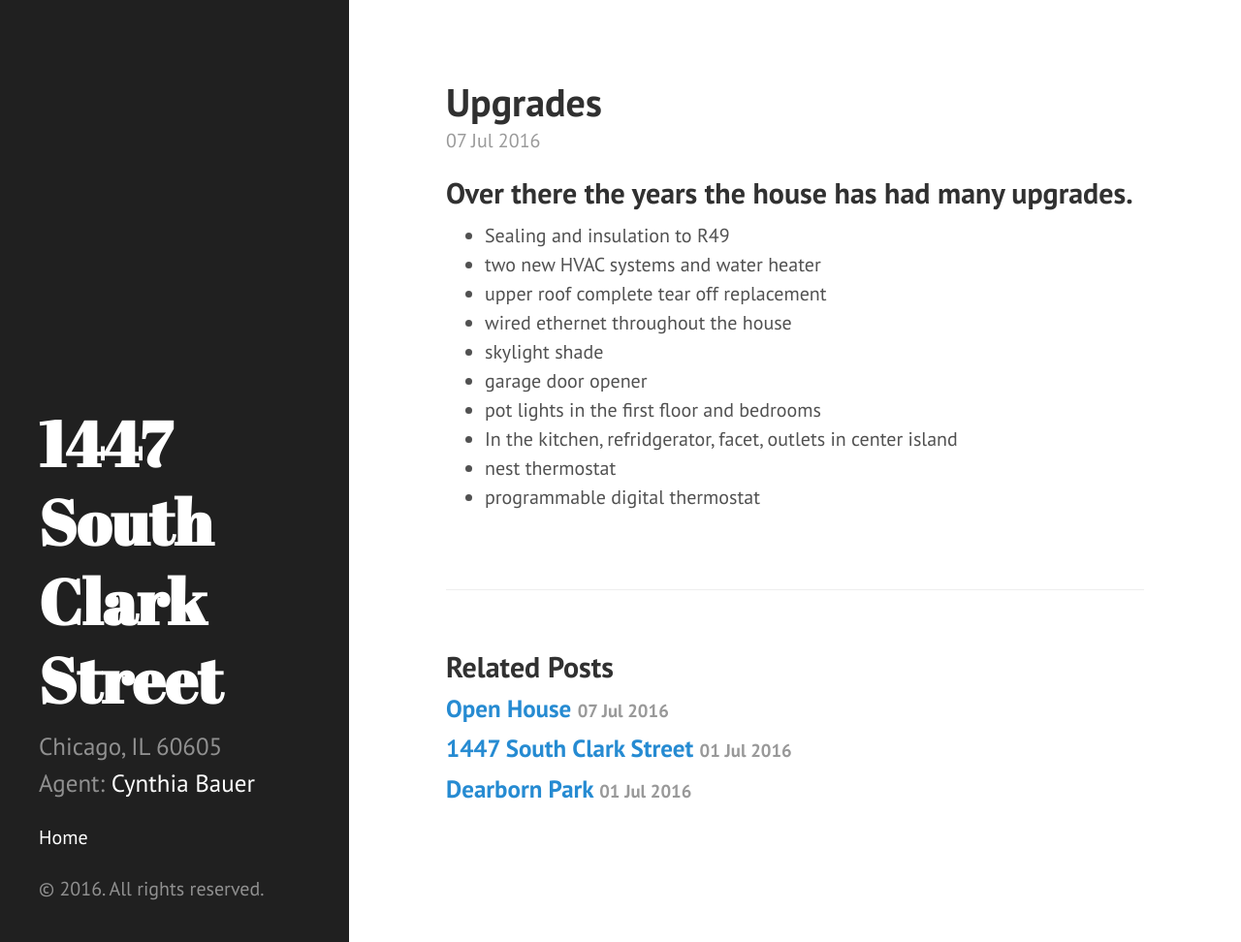
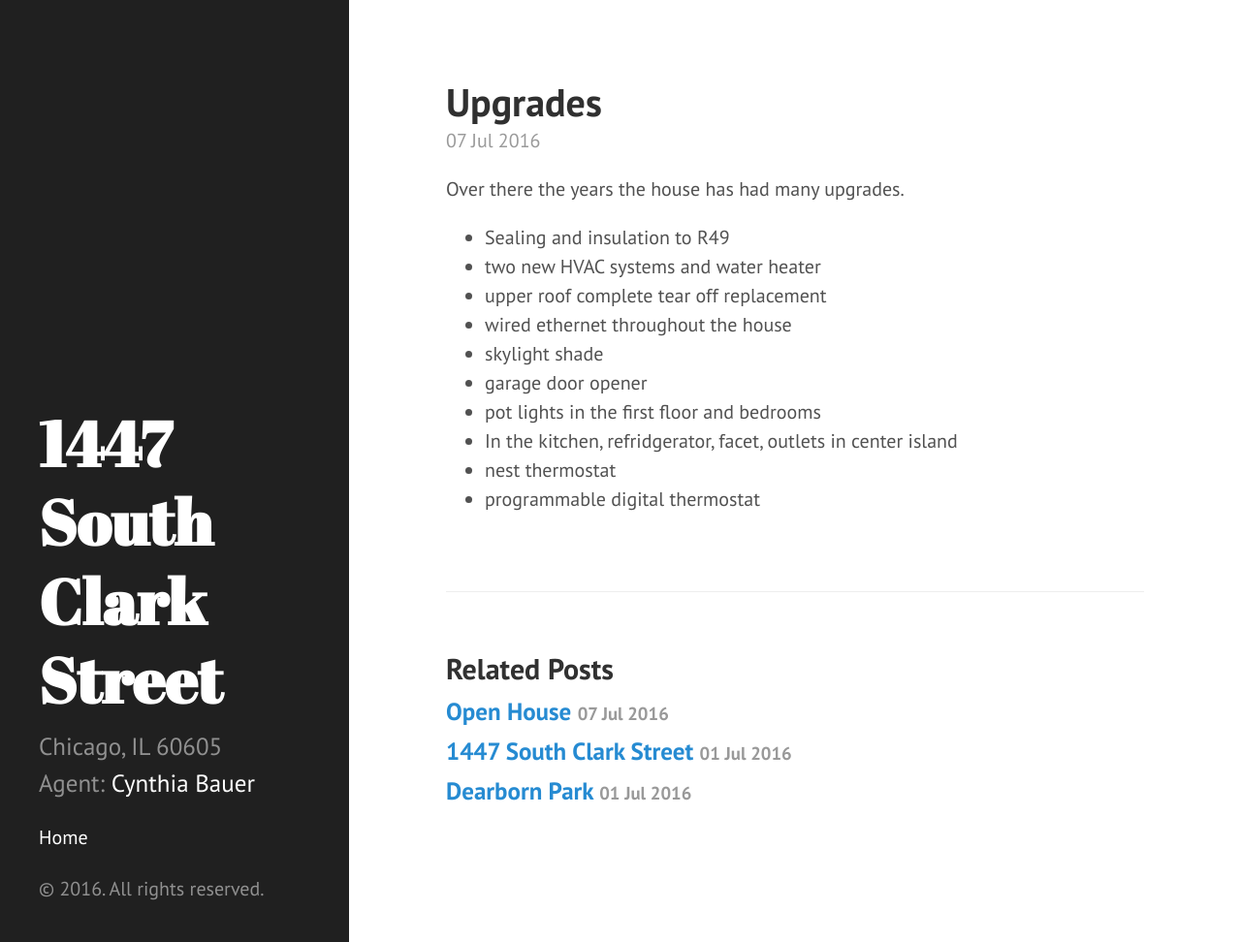
Before and after one commit to rmchale/1447clark, a Jekyll site: the page built from _posts/2016-07-07-upgrades.md, in a window 1280 px wide and 972 px high. Shown: the whole window at 97% size. Built offline with Jekyll 4.4.1, drawn with Linux system fonts in a browser that asks for light colours.

Commit message:
no headings

```diff
--- a/_posts/2016-07-07-upgrades.md
+++ b/_posts/2016-07-07-upgrades.md
@@ -3,7 +3,7 @@ layout: post
 title: Upgrades
 ---
 
-## Over there the years the house has had many upgrades.
+Over there the years the house has had many upgrades.
 
 * Sealing and insulation to R49
 * two new HVAC systems and water heater
```
Also changed, not shown: _posts/2016-07-07-open-house.md (+0 -2 lines).
